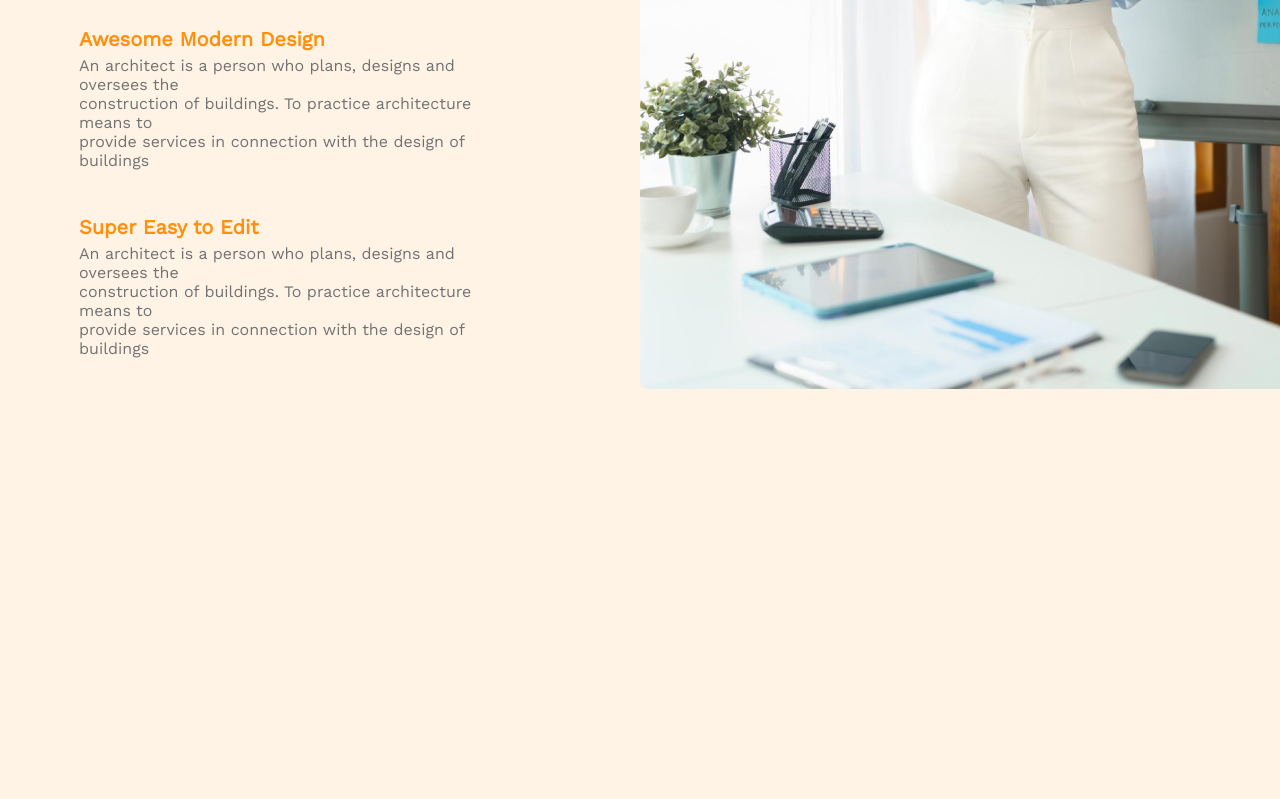
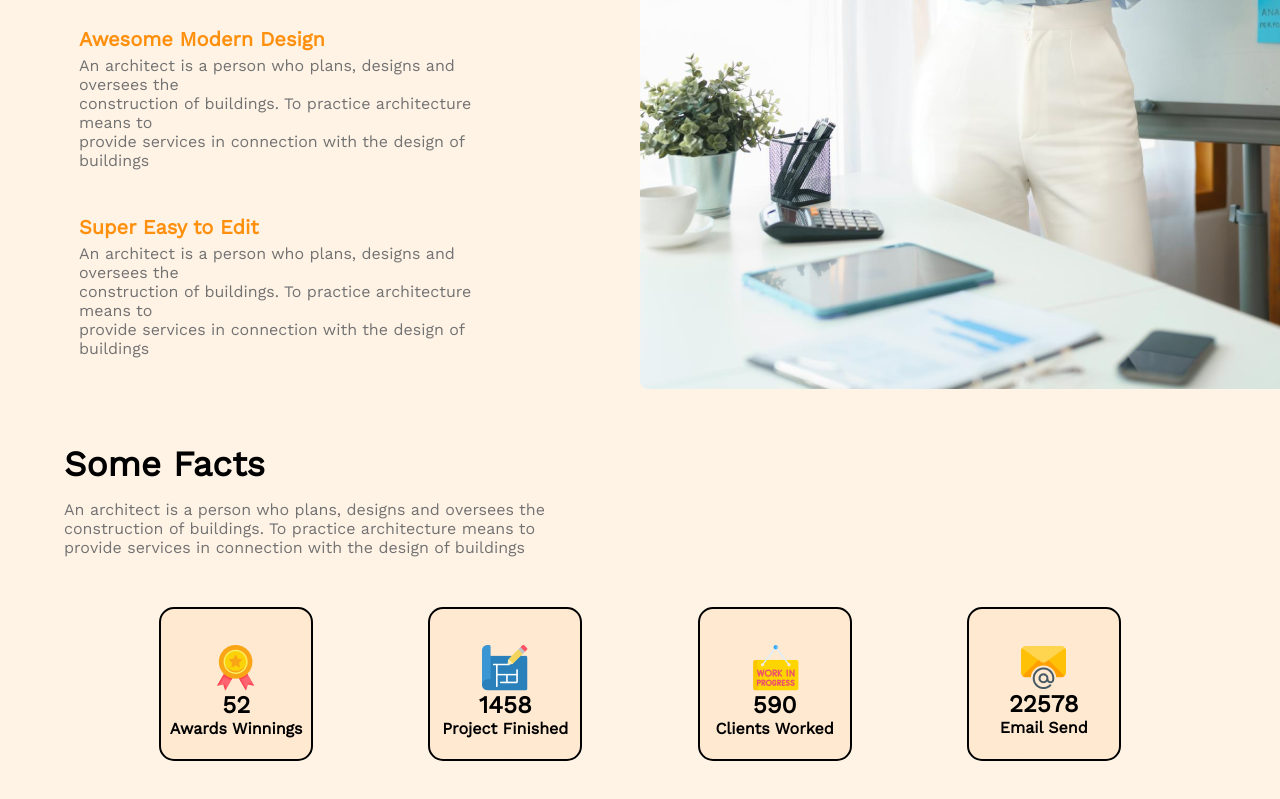
Before and after one commit to SagorAhamed251245/Assignment-2, a plain HTML site: page index.html in a window 1280 px wide. Shown: the part 2409-3208 px from the top of the page. Before the commit the page ends 2852 px from the top, so only its background shows below. Drawn offline with nearby package versions, Linux system fonts and the light colour scheme.

Commit message:
facts section end

```diff
--- a/index.html
+++ b/index.html
@@ -105,5 +105,47 @@
 
     <!-- banner section end  -->
 
+    <section class="Some Facts container">
+        <div>
+            <h1 class="h2" style="margin-bottom: 15px;">Some Facts</h1>
+        <p class="p">An architect is a person who plans, designs and oversees the <br> construction of buildings. To practice architecture means to <br> provide services in connection with the design of buildings</p>
+        </div>
+        <div class="bottom-facts">
+            <div class="facts-hover">
+                <div>
+                    <img src="./images/icons/ribon.png" alt="">
+                <h2>52</h2>
+                <p>Awards Winnings</p>
+                </div>
+            </div>
+            <div class="facts-hover">
+                <div>
+                    <img src="./images/icons/projects.png" alt="">
+                <h2>1458</h2>
+                <p>Project Finished</p>
+                </div>
+            </div>
+            <div class="facts-hover">
+                <div>
+                    <img src="./images/icons/customers.png" alt="">
+                <h2>590</h2>
+                <p>Clients Worked</p>
+                </div>
+            </div>
+            <div class="facts-hover">
+                <div>
+                    <img src="./images/icons/email.png" alt="">
+                <h2>22578</h2>
+                <p>Email Send</p>
+                </div>
+            </div>
+
+
+        </div>
+    </section>
+    <!-- facts section end  -->
+
+
+
 </body>
 </html>
--- a/style.css
+++ b/style.css
@@ -242,3 +242,49 @@ nav>div>a {
 }
 
 /* banner section end  */
+
+.bottom-facts{
+    margin-top: 50px;
+    display: flex;
+    justify-content: space-evenly;
+    gap: 20px;
+}
+.bottom-facts > div{
+    width: 150px;
+height: 150px;
+border: #000000 2px solid ;
+border-radius: 15px;
+}
+
+.bottom-facts > div >div{
+    display: flex;
+    align-items: center;
+    justify-content: center;
+    flex-direction: column;
+  padding:7px;
+  height: 100%;
+
+
+}
+.bottom-facts > div >div>p{
+    font-weight: bolder;
+}
+
+.facts-hover{
+    background: linear-gradient(to right, #000000 50%, rgba(255, 144, 14, 0.1) 50%);
+    background-size: 200% 100%;
+    background-position: right;
+    transition: all 1s ease-out;
+
+}
+
+/* facts section end  */
+
+
+
+.facts-hover:hover {
+
+    background-position: left;
+    color: white;
+
+}
```
